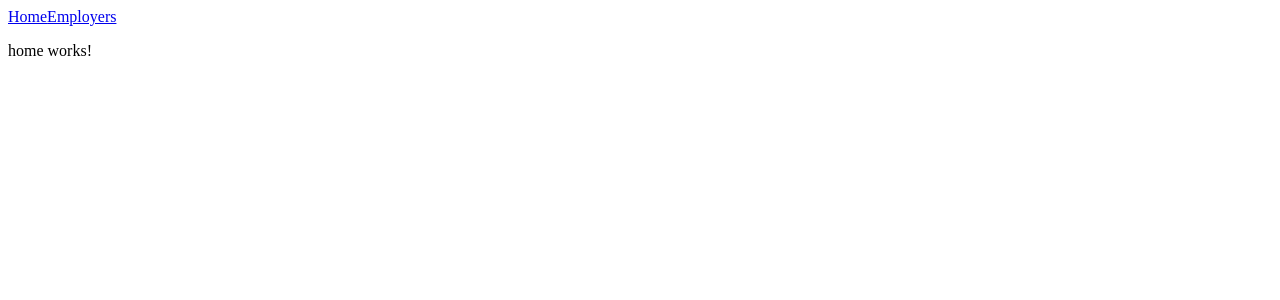
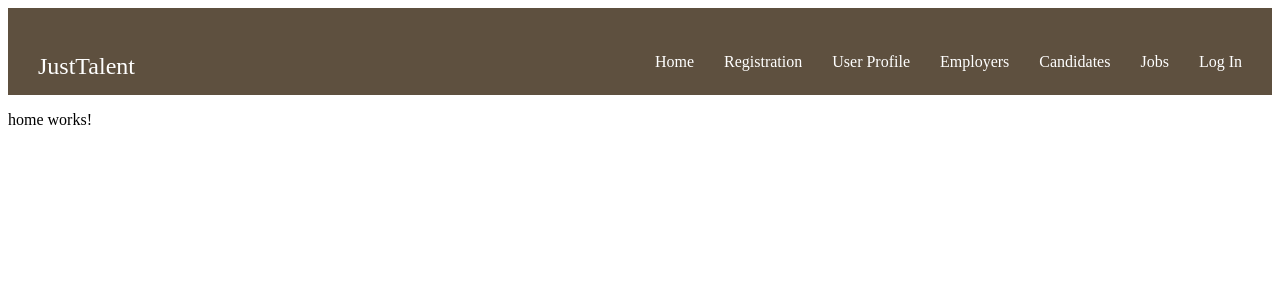
Before and after one commit to new-idea-machine/os-anti-bias-app-front, an Angular app in the folder justTalent/: page / in a window 1280 px wide. Shown: the top 300 px of the page. Built offline with nearby package versions, Linux system fonts and the light colour scheme.

Commit message:
Add minimal stylings

```diff
--- a/justTalent/src/app/shared/navbar/navbar.component.css
+++ b/justTalent/src/app/shared/navbar/navbar.component.css
@@ -0,0 +1,27 @@
+
+
+.navbar {
+  background-color: #5E503F;
+  color: white;
+  padding: 15px;
+  display: flex;
+  justify-content: space-between;
+}
+
+.navbar a {
+  color: white;
+  text-decoration: none;
+  margin: 0 15px;
+}
+
+.navbar a:hover {
+  text-decoration: underline;
+}
+
+.navbar-brand {
+  font-size: 1.5em;
+}
+
+.content {
+  padding: 20px;
+}
--- a/justTalent/src/app/shared/navbar/navbar.component.html
+++ b/justTalent/src/app/shared/navbar/navbar.component.html
@@ -1,4 +1,19 @@
-<nav>
-  <a routerLink="/">Home</a>
-  <a routerLink="/employer-page">Employers</a>
+<nav class="navbar">
+
 </nav>
+
+
+<div class="navbar">
+  <div class="navbar-brand">
+    <a href="/">JustTalent</a>
+  </div>
+  <div class="navbar-links">
+    <a routerLink="/">Home</a>
+    <a routerLink="/registration">Registration</a>
+    <a routerLink="/user-profile">User Profile</a>
+    <a routerLink="/employer-page">Employers</a>
+    <a routerLink="/candidate-search">Candidates</a>
+    <a routerLink="/job-search">Jobs</a>
+    <a routerLink="/login">Log In</a>
+  </div>
+</div>
```
